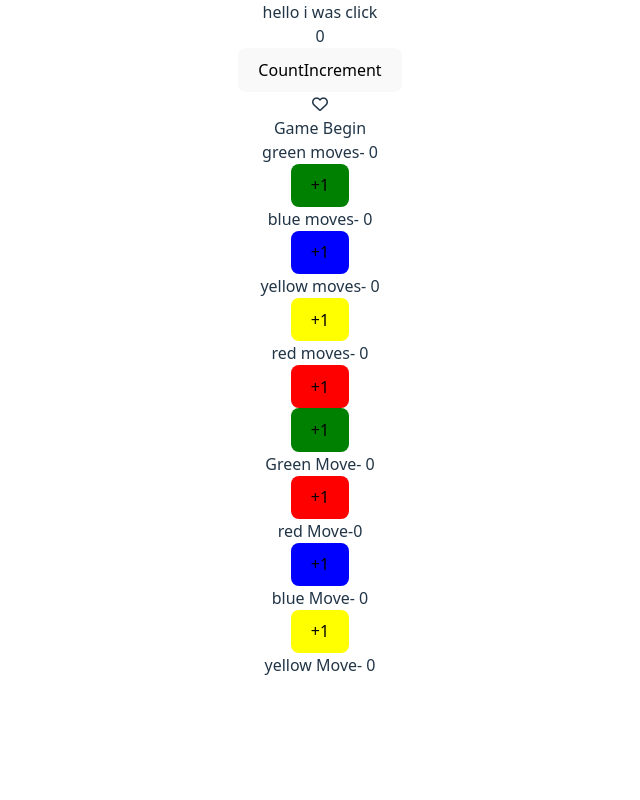
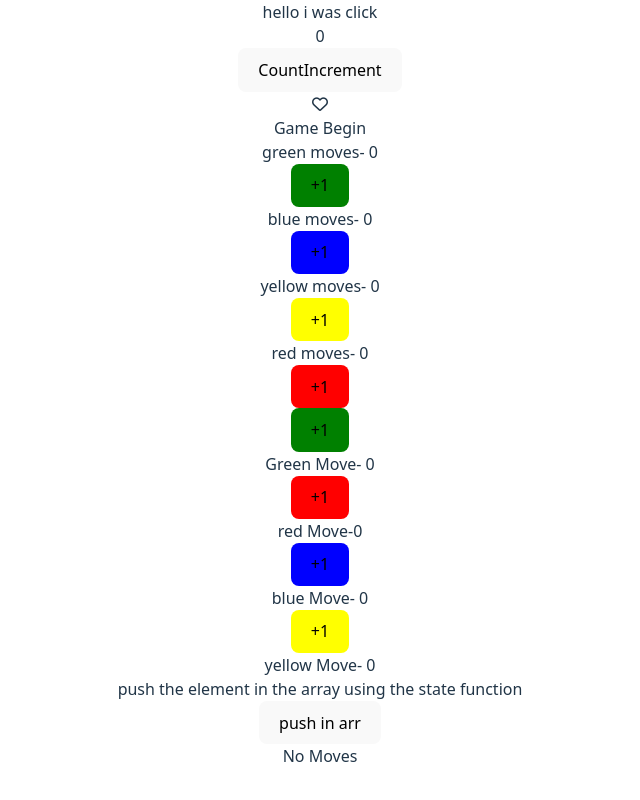
Before and after one commit to GovindG9066/React, a React (Vite) app in the folder Basic_React_app/: page / in a window 1280 px wide. Shown: the part 2353-3153 px from the top of the page, without its empty margins (320-960 px from the left). Before the commit the page ends 3062 px from the top, so only its background shows below. Built offline with nearby package versions, Linux system fonts and the light colour scheme.

Commit message:
use the usestate with the array

```diff
--- a/Basic_React_app/src/App.jsx
+++ b/Basic_React_app/src/App.jsx
@@ -6,6 +6,7 @@ import Counter from './counter';
 import LudoGame from './LudoGame';
 import LudoGame2 from './LudoGame2';
 import MsgBox from './MsgBox';
+import Arr from './arr';
 
 import NewProduct from './newProduct';
 
@@ -55,6 +56,10 @@ function App() {
             <LudoGame2/>
           </div>
 
+          <div>
+            <Arr/>
+          </div>
+
        </>
 
 
--- /dev/null
+++ b/Basic_React_app/src/arr.jsx
@@ -0,0 +1,20 @@
+import { useState } from "react";
+
+export default function Arr(){
+    let [arr,setarr]=useState(["No Moves"])
+
+    let updateArray=()=>{
+        setarr([...arr,"Click to add the array"])
+        console.log("Adding in the array");
+
+    }
+
+    return(
+        <>
+            <p>push the element in the array using the state function</p>
+            <button onClick={updateArray}>push in arr</button>
+            <p>{arr}</p>
+        </>
+
+    );
+}
```
